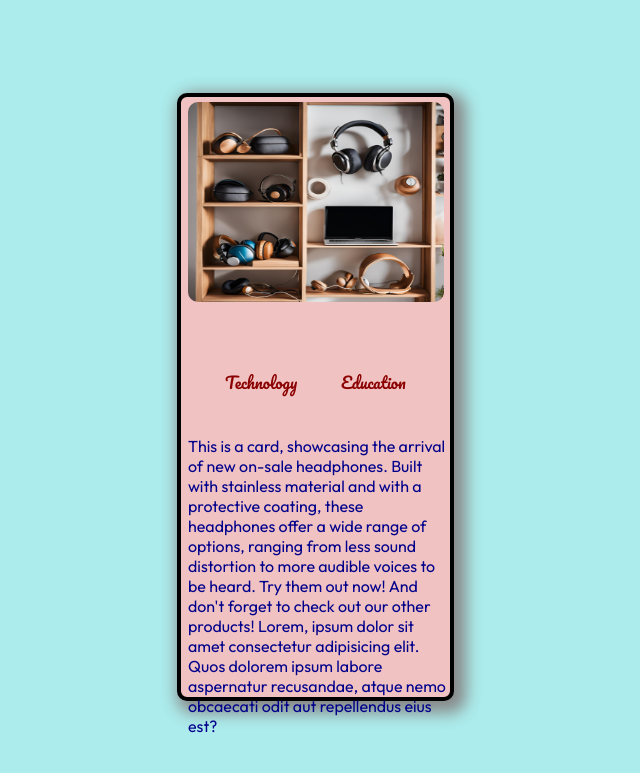
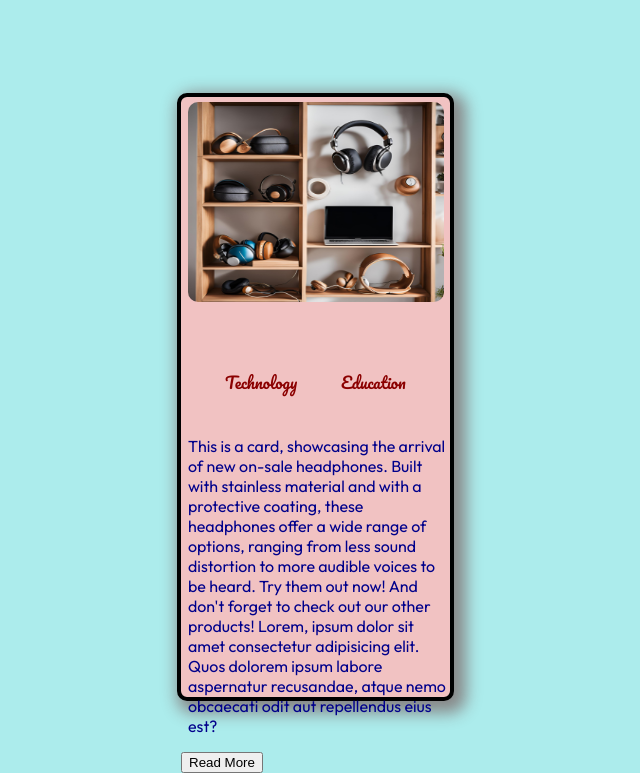
Before and after one commit to emaanzehra99/CSS-CARD-DESIGN, a plain HTML site: page index.html in a window 1280 px wide. Shown: the part 97-870 px from the top of the page, without its empty margins (391-1031 px from the left). Before the commit the page ends 833 px from the top, so only its background shows below. Drawn offline with Linux system fonts and the light colour scheme; a web font is replaced by a local one.

Commit message:
Update index.html

```diff
--- a/index.html
+++ b/index.html
@@ -44,6 +44,9 @@
                 ipsum dolor sit amet consectetur adipisicing elit. Quos dolorem ipsum labore aspernatur recusandae,
                 atque
                 nemo obcaecati odit aut repellendus eius est?</p>
+            <div class="btn">
+                <button>Read More</button>
+            </div>
         </div>
     </div>
 </body>
```
